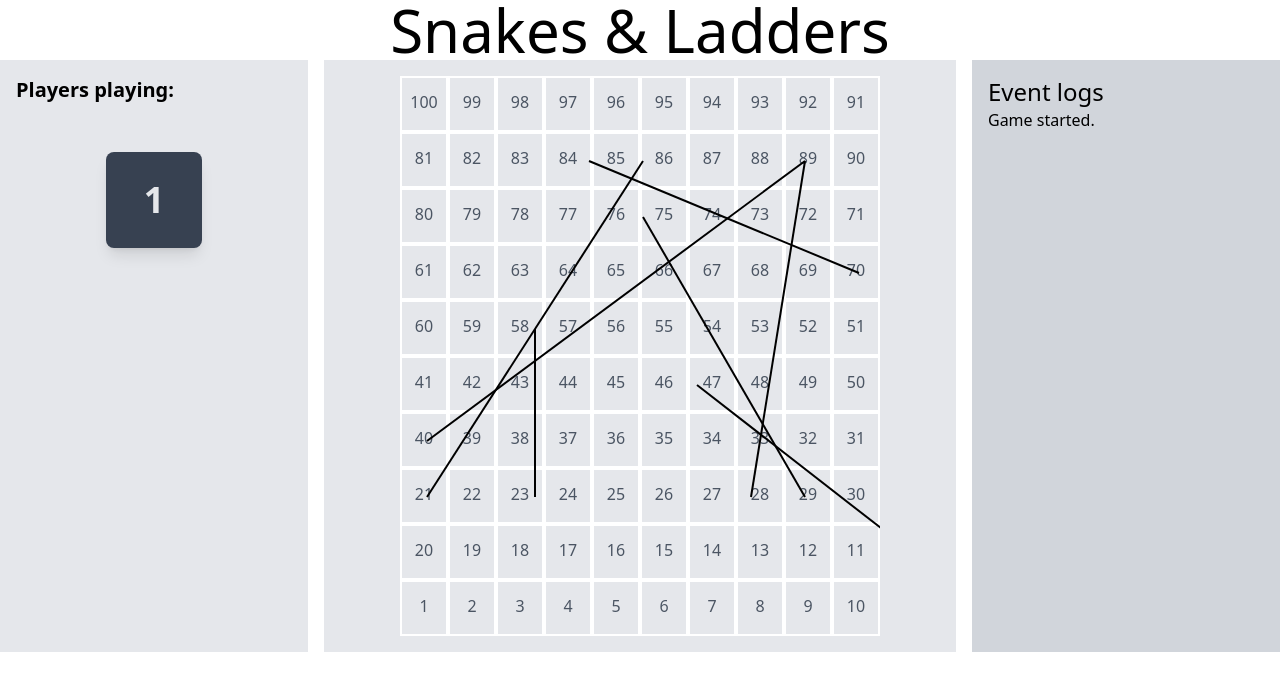
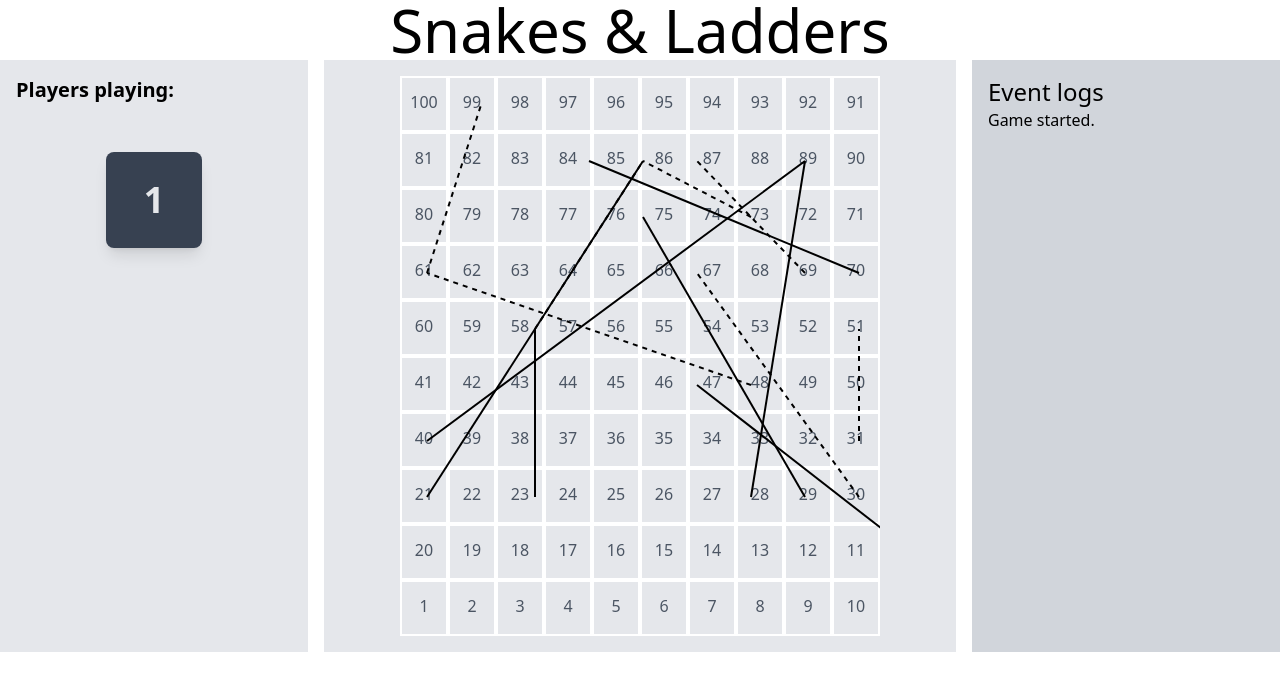
Before and after one commit to keepworks-ajay/snake-ladder, a Vue app: page / in a window 1280 px wide. Both pictures are taken after a click on the button "START GAME". Shown: the top 690 px of the page. Built offline with nearby package versions, Linux system fonts and the light colour scheme.

Commit message:
Extra story #4: Ladders added

```diff
--- a/src/components/GamePlay.vue
+++ b/src/components/GamePlay.vue
@@ -4,6 +4,7 @@ import { storeToRefs } from 'pinia'
 
 import { useGameStore } from '@/stores/game'
 import { useSnakeStore } from '@/stores/snake'
+import { useLadderStore } from '@/stores/ladder'
 
 import { generateCells } from '@/lib/helpers'
 import type { CellPoint } from '@/lib/types.ts'
@@ -16,6 +17,7 @@ import PrimaryButton from '@/components/PrimaryButton.vue'
 const rows = generateCells()
 const { winnerPlayerIndex, logs } = storeToRefs(useGameStore())
 const { snakes } = storeToRefs(useSnakeStore())
+const { ladders } = storeToRefs(useLadderStore())
 
 const cellDivPoints: Ref<CellPoint[]> = ref([])
 
@@ -74,6 +76,7 @@ function resetGame() {
             />
           </div>
           <div v-if="cellDivPoints.length">
+            <!-- Snake lines -->
             <svg
               v-for="(snake, index) in snakes"
               :key="index"
@@ -87,6 +90,23 @@ function resetGame() {
                 :y2="cellDivPoints.find((div) => div.cell === snake.mouthAt)?.point.y"
                 stroke="black"
                 stroke-width="2"
+              />
+            </svg>
+            <!-- Ladder lines -->
+            <svg
+              v-for="(ladder, index) in ladders"
+              :key="index"
+              class="absolute top-0 left-0 w-[100%] h-[100%]"
+              :id="`startFrom - ${ladder.startFrom} endAt - ${ladder.endAt}`"
+            >
+              <line
+                :x1="cellDivPoints.find((div) => div.cell === ladder.startFrom)?.point.x"
+                :y1="cellDivPoints.find((div) => div.cell === ladder.startFrom)?.point.y"
+                :x2="cellDivPoints.find((div) => div.cell === ladder.endAt)?.point.x"
+                :y2="cellDivPoints.find((div) => div.cell === ladder.endAt)?.point.y"
+                stroke="black"
+                stroke-width="2"
+                stroke-dasharray="5,5"
               />
             </svg>
           </div>
--- a/src/lib/types.ts
+++ b/src/lib/types.ts
@@ -22,3 +22,8 @@ export interface Snake {
   tailAt: number
   mouthAt: number
 }
+
+export interface Ladder {
+  startFrom: number
+  endAt: number
+}
--- a/src/stores/game.ts
+++ b/src/stores/game.ts
@@ -5,6 +5,7 @@ import type { GameStatus } from '@/lib/types'
 
 import { usePlayerStore } from '@/stores/player'
 import { useSnakeStore } from '@/stores/snake'
+import { useLadderStore } from '@/stores/ladder'
 
 import type { Player } from '@/lib/types'
 import { generateUniqueRanges, getDiceNumber } from '@/lib/helpers'
@@ -17,13 +18,16 @@ export const useGameStore = defineStore('game', () => {
   const winnerPlayerIndex: Ref<number> = computed(() =>
     players.value.findIndex((player) => player.position === 100)
   )
-  const snakeCount = 7
+  const snakesCount = 7
+  const laddersCount = 7
   const isCrookedDice: Ref<boolean> = ref(false)
 
   const { players } = storeToRefs(usePlayerStore())
   const { addPlayer, updatePlayer } = usePlayerStore()
   const { snakes } = storeToRefs(useSnakeStore())
   const { addSnake } = useSnakeStore()
+  const { ladders } = storeToRefs(useLadderStore())
+  const { addLadder } = useLadderStore()
 
   function changeGameStatus(gameStatus: GameStatus) {
     // update the game status
@@ -55,6 +59,15 @@ export const useGameStore = defineStore('game', () => {
       return
     }
 
+    // check of the ladders
+    const existingLadders = ladders.value.filter((ladder) => ladder.startFrom === position)
+    if (existingLadders.length) {
+      const movingTo = existingLadders.sort((ladder) => ladder.endAt - ladder.endAt)[0].endAt
+      logs.value.push(`Player ${playerIndex + 1} takes a ladder and reaches position ${movingTo}`)
+      move(playerIndex, movingTo)
+      return
+    }
+
     if (position > 100) {
       return
     }
@@ -72,7 +85,7 @@ export const useGameStore = defineStore('game', () => {
   }
 
   function generateSnakes(excepts: number[][] = []) {
-    const ranges = generateUniqueRanges(snakeCount, 15, excepts)
+    const ranges = generateUniqueRanges(snakesCount, 15, excepts)
     ranges.forEach((range) =>
       addSnake({
         tailAt: range[0],
@@ -83,12 +96,25 @@ export const useGameStore = defineStore('game', () => {
     return ranges
   }
 
+  function generateLadders(excepts: number[][] = []) {
+    const ranges = generateUniqueRanges(laddersCount, 10, excepts)
+    ranges.forEach((range) =>
+      addLadder({
+        startFrom: range[0],
+        endAt: range[1]
+      })
+    )
+  }
+
   function initialize(players: Player[], crookedDice: boolean = false) {
     // add players
     players.forEach((player) => addPlayer(player))
 
     // generate snakes
-    generateSnakes()
+    const snakeRanges = generateSnakes()
+
+    // generate ladders
+    generateLadders(snakeRanges)
 
     // set crooked dice
     isCrookedDice.value = crookedDice
--- /dev/null
+++ b/src/stores/ladder.ts
@@ -0,0 +1,17 @@
+import { ref, type Ref } from 'vue'
+import { defineStore } from 'pinia'
+import type { Ladder } from '@/lib/types'
+
+export const useLadderStore = defineStore('ladder', () => {
+  const ladders: Ref<Ladder[]> = ref([])
+
+  function addLadder(ladder: Ladder) {
+    ladders.value.push(ladder)
+  }
+
+  return {
+    ladders,
+
+    addLadder
+  }
+})
```
